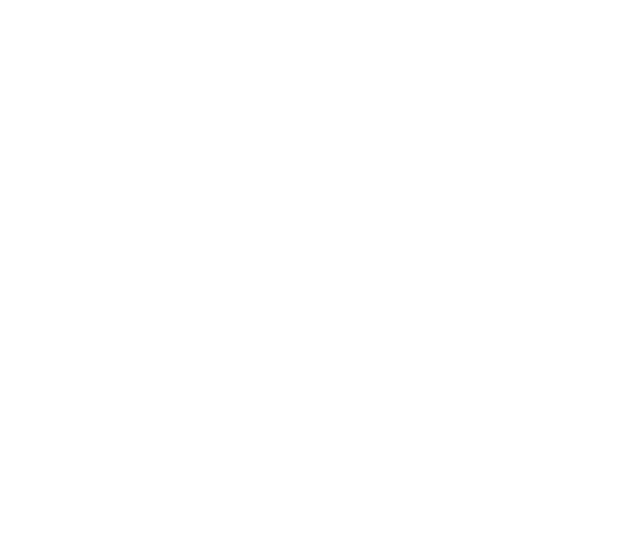
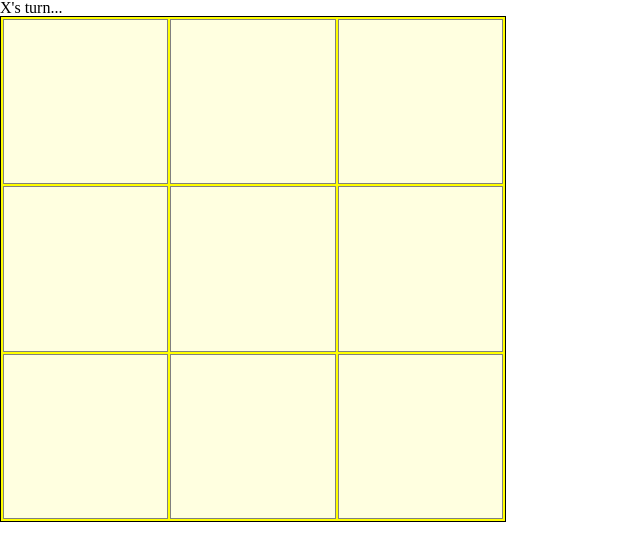
Before and after one commit to cole0404/tic-tac-toe, a plain HTML site: page index.html in a window 1280 px wide. Shown: the whole page, without its empty margins (0-640 px from the left). Drawn offline with Linux system fonts and the light colour scheme.

Commit message:
Game working with no win conditions

```diff
--- a/index.html
+++ b/index.html
@@ -8,6 +8,10 @@
     <link rel="stylesheet" href="style.css" />
   </head>
   <body>
+    <div class="container">
+     <h1 class="turn"></div>
+     <div class="board"></div>
+   </div>
     <script type="text/javascript" src="script.js"></script>
   </body>
 </html>
--- a/script.js
+++ b/script.js
@@ -12,43 +12,33 @@ const gameBoard = (function () {
 
   const getBoard = () => board;
 
-  const placeToken = (column, player) => {
-    const availableCells = board
-      .filter((row) => row[column].getValue() === 0)
-      .map((row) => row[column]);
+  const placeToken = (row, column, player) => {
+    if (board[row][column].getValue() !== "") return;
 
-    // If no cells make it through the filter,
-    // the move is invalid. Stop execution.
-    if (!availableCells.length) return;
-
-    // Otherwise, I have a valid cell, the last one in the filtered array
-    const lowestRow = availableCells.length - 1;
-    board[lowestRow][column].addToken(player);
-
-    gameBoard.printBoard();
+    board[row][column].addToken(player);
   };
 
   const printBoard = () => {
     const boardWithCellValues = board.map((row) =>
       row.map((cell) => cell.getValue())
     );
-    console.log(boardWithCellValues);
+    return boardWithCellValues.flat();
   };
 
-  // Here, we provide an interface for the rest of our
-  // application to interact with the board
-  return { getBoard, placeToken, printBoard };
+  return {
+    getBoard,
+    placeToken,
+    printBoard,
+  };
 })();
 
 function Cell() {
-  let value = 0;
+  let value = "";
 
-  // Accept a player's token to change the value of the cell
   const addToken = (player) => {
     value = player;
   };
 
-  // How we will retrieve the current value of this cell through closure
   const getValue = () => value;
 
   return {
@@ -57,4 +47,115 @@ function Cell() {
   };
 }
 
-gameBoard.printBoard();
+function GameController(playerOne, playerTwo) {
+  const players = [
+    {
+      name: playerOne,
+      token: "X",
+    },
+    {
+      name: playerTwo,
+      token: "O",
+    },
+  ];
+
+  let activePlayer = players[0];
+
+  const switchTurn = () => {
+    activePlayer = activePlayer === players[0] ? players[1] : players[0];
+  };
+
+  const getActivePlayer = () => activePlayer;
+
+  const printNewRound = () => {
+    gameBoard.printBoard();
+    console.log(`${getActivePlayer().name}'s turn.`);
+  };
+
+  const playRound = (row, column) => {
+    console.log(
+      `Placing ${
+        getActivePlayer().name
+      }'s token into position ${row}, ${column}...`
+    );
+    gameBoard.placeToken(row, column, getActivePlayer().token);
+
+    // WinCheck();
+
+    switchTurn();
+    printNewRound();
+  };
+
+  printNewRound();
+
+  return {
+    playRound,
+    getActivePlayer,
+    getBoard: gameBoard.getBoard,
+  };
+}
+
+function ScreenController() {
+  const game = GameController("X", "O");
+  const playerTurnDiv = document.querySelector(".turn");
+  const boardDiv = document.querySelector(".board");
+
+  const updateScreen = () => {
+    boardDiv.textContent = "";
+
+    const board = game.getBoard();
+    const activePlayer = game.getActivePlayer();
+
+    playerTurnDiv.textContent = `${activePlayer.name}'s turn...`;
+
+    board.forEach((row, zIndex) => {
+      row.forEach((cell, index) => {
+        const cellButton = document.createElement("button");
+        cellButton.classList.add("cell");
+        cellButton.dataset.row = zIndex;
+        cellButton.dataset.column = index;
+
+        cellButton.textContent = cell.getValue();
+
+        boardDiv.appendChild(cellButton);
+      });
+    });
+  };
+
+  function clickHandlerBoard(e) {
+    const selectedRow = e.target.dataset.row;
+    const selectedColumn = e.target.dataset.column;
+    if (!selectedRow || !selectedColumn) return;
+    game.playRound(selectedRow, selectedColumn);
+
+    updateScreen();
+  }
+  boardDiv.addEventListener("click", clickHandlerBoard);
+
+  updateScreen();
+}
+/*
+function WinCheck() {
+  const winConditions = [
+    [0, 1, 2],
+    [3, 4, 5],
+    [6, 7, 8],
+    [0, 3, 6],
+    [1, 4, 7],
+    [2, 5, 8],
+    [0, 4, 8],
+    [2, 4, 6],
+  ];
+
+  const boardArray = gameBoard.printBoard();
+  let tempArray = [];
+
+  for (let i = 0; i < boardArray.length; i++) {
+    if (boardArray.includes("X", i)) {
+      tempArray.push(boardArray.indexOf("X", i));
+    }
+  }
+  console.log(tempArray);
+}
+*/
+ScreenController();
--- a/style.css
+++ b/style.css
@@ -135,3 +135,25 @@ table {
 }
 
 /* my css here */
+.board {
+    display: grid;
+    height: 500px;
+    width: 500px;
+    grid-template-columns: repeat(3, 1fr);
+    grid-template-rows: repeat(3, 1fr);
+    border: 1px solid black;
+    gap: 2px;
+    padding: 2px;
+    background-color: yellow;
+}
+
+.cell {
+    display: flex;
+    justify-content: center;
+    align-items: center;
+    text-align: center;
+    font-size: 2rem;
+    border: 1px solid grey;
+    background: lightyellow;
+    cursor: pointer;
+}
```
